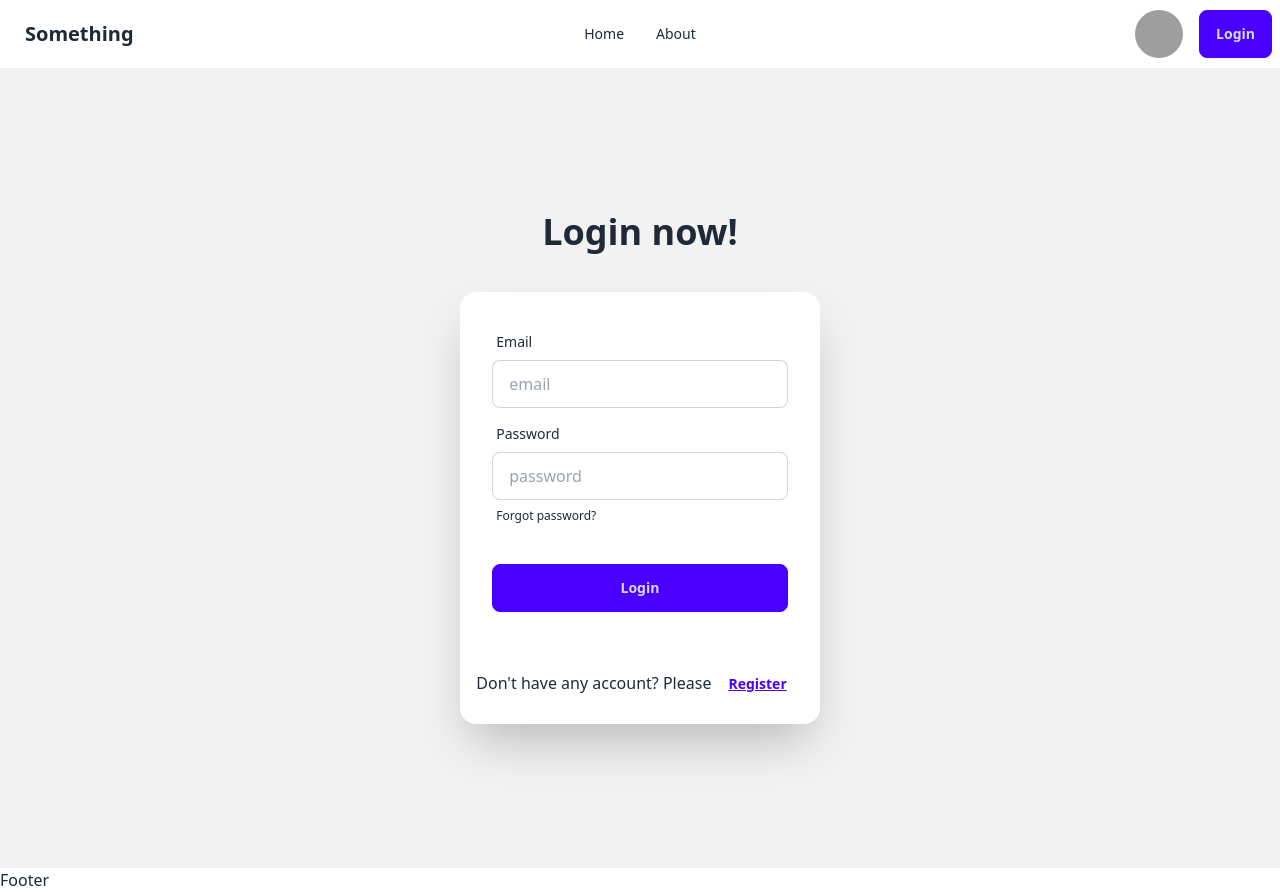
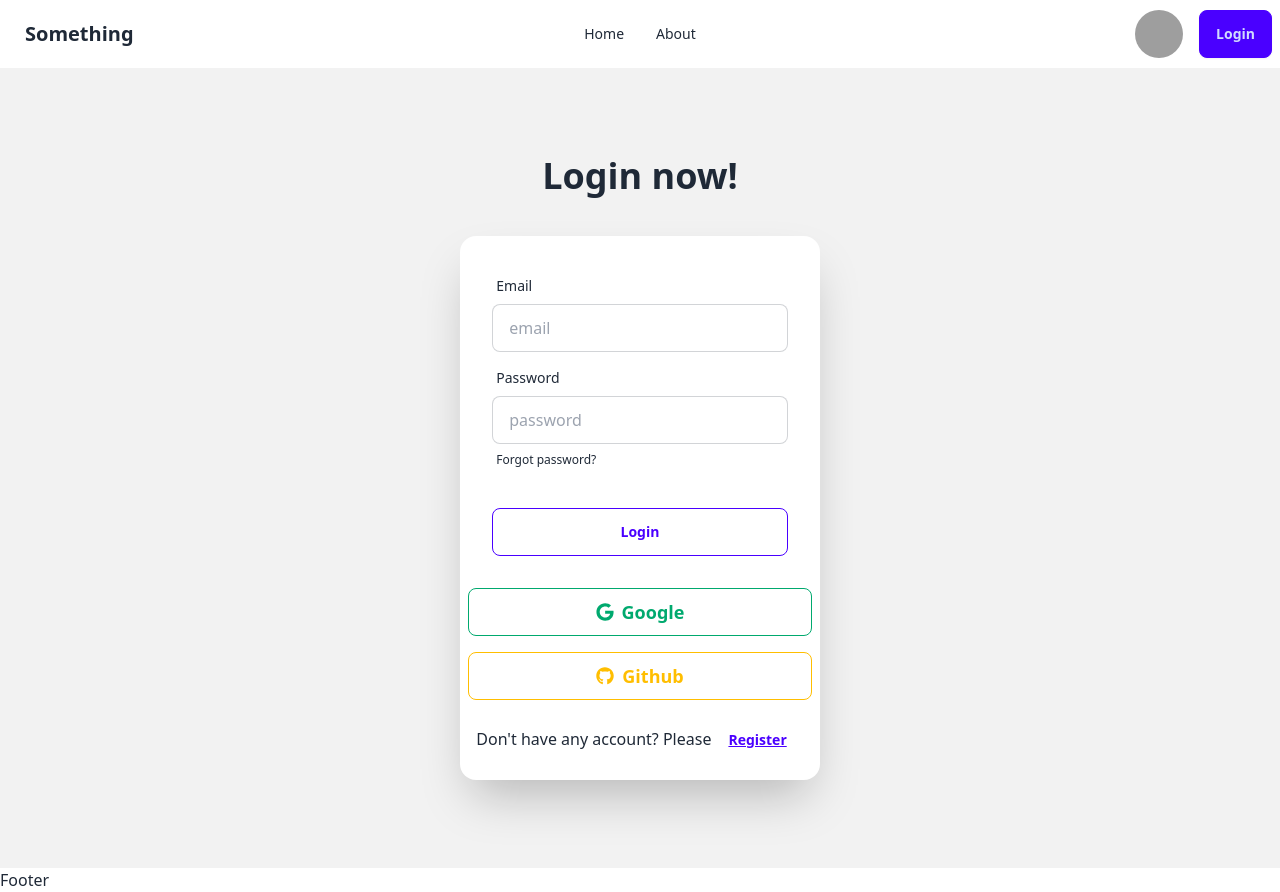
Before and after one commit to the-user01/Real-Chain-Properties, a React (Vite) app: page /login in a window 1280 px wide. Built offline with nearby package versions, Linux system fonts and the light colour scheme; no server answers; grey boxes are pictures that could not be loaded.

Commit message:
updated login section, added google and github login option

```diff
--- a/package.json
+++ b/package.json
@@ -17,6 +17,7 @@
     "react": "^18.2.0",
     "react-dom": "^18.2.0",
     "react-helmet-async": "^2.0.4",
+    "react-icons": "^5.1.0",
     "react-router-dom": "^6.22.3",
     "sort-by": "^1.2.0"
   },
--- a/src/pages/Login/Login.jsx
+++ b/src/pages/Login/Login.jsx
@@ -2,10 +2,12 @@
 import { Helmet } from "react-helmet-async";
 import { Link, useLocation, useNavigate } from "react-router-dom";
 import { AuthContext } from "../../provider/AuthProvider";
+import { FaGithub, FaGoogle } from "react-icons/fa";
+
 
 const Login = () => {
 
-    const {signIn} = useContext(AuthContext);
+    const {signIn, googleSignIn, githubSignIn} = useContext(AuthContext);
 
     const location = useLocation();
     const navigate = useNavigate()
@@ -29,6 +31,23 @@
 
         e.target.reset()
 
+    }
+
+
+    const handleGoogleLogin = ()=>{
+        googleSignIn()
+        .then(()=>{
+            navigate(location?.state ? location.state : '/');
+        })
+        .catch(error => console.log(error))
+    }
+
+    const handleGithubLogin = ()=>{
+        githubSignIn()
+        .then(()=>{
+            navigate(location?.state ? location.state : '/');
+        })
+        .catch(error => console.log(error))
     }
 
 
@@ -61,12 +80,20 @@
                                 </label>
                             </div>
                             <div className="form-control mt-6">
-                                <button className="btn btn-primary">Login</button>
+                                <button className="btn btn-outline btn-primary">Login</button>
                             </div>
                         </form>
 
+                        <div className="mx-2 mb-4">
+                            <button className="btn btn-outline btn-success w-full text-lg" onClick={handleGoogleLogin}><FaGoogle /> Google</button>
+                        </div>
+
+                        <div className="mx-2">
+                            <button className="btn btn-outline btn-warning w-full text-lg" onClick={handleGithubLogin}><FaGithub /> Github</button>
+                        </div>
+
                         <div  className="text-center p-4">
-                            <p>Don&apos;t have any account? Please<Link to='/register'><button className="btn btn-link">Register</button></Link></p>
+                            <p>Don&apos;t have any account? Please<Link to='/register'><button className="btn btn-link font-bold">Register</button></Link></p>
                         </div>
                     </div>
                 </div>
--- a/src/pages/Register/Register.jsx
+++ b/src/pages/Register/Register.jsx
@@ -73,12 +73,12 @@
                                 <input type="password" name="password" placeholder="Password" className="input input-bordered" required />
                             </div>
                             <div className="form-control mt-6">
-                                <button className="btn btn-primary w-full">Register</button>
+                                <button className="btn btn-outline btn-primary w-full">Register</button>
                             </div>
                         </form>
 
                         <div className="text-center p-4">
-                            <p>Already have an account? Please<Link to='/login'><button className="btn btn-link">Login</button></Link></p>
+                            <p>Already have an account? Please<Link to='/login'><button className="btn btn-link font-bold">Login</button></Link></p>
                         </div>
                     </div>
                 </div>
--- a/src/provider/AuthProvider.jsx
+++ b/src/provider/AuthProvider.jsx
@@ -1,7 +1,8 @@
 import { createContext, useEffect, useState } from "react";
 import PropTypes from 'prop-types';
-import { createUserWithEmailAndPassword, onAuthStateChanged, signInWithEmailAndPassword, signOut, updateProfile } from "firebase/auth";
+import { createUserWithEmailAndPassword, onAuthStateChanged, signInWithEmailAndPassword, signInWithPopup, signOut, updateProfile } from "firebase/auth";
 import auth from "../firebase/firebase.config";
+import { GoogleAuthProvider, GithubAuthProvider  } from "firebase/auth";
 
 export const AuthContext = createContext(null)
 
@@ -21,6 +22,24 @@
         setLoader(true);
         return signInWithEmailAndPassword(auth, email, password);
     }
+
+    /* *******  Google Sign In ********  */
+    const googleProvider = new GoogleAuthProvider();
+
+    const googleSignIn = () =>{
+        setLoader(true);
+        return signInWithPopup(auth, googleProvider)
+    }
+
+
+    /* **** Github Sign In */
+    const githubProvider = new GithubAuthProvider();
+
+    const githubSignIn = () =>{
+        setLoader(true);
+        return signInWithPopup(auth, githubProvider)
+    }
+
 
     /* *** User Profile Update **** */
 
@@ -58,6 +77,8 @@
         loader,
         createUser,
         signIn,
+        googleSignIn,
+        githubSignIn,
         updateUser,
         logOut
     }
```
Also changed, not shown: 1 other file (tests, documents, lock files or other folders).
